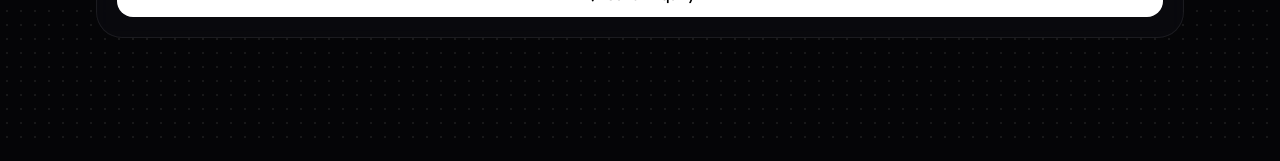
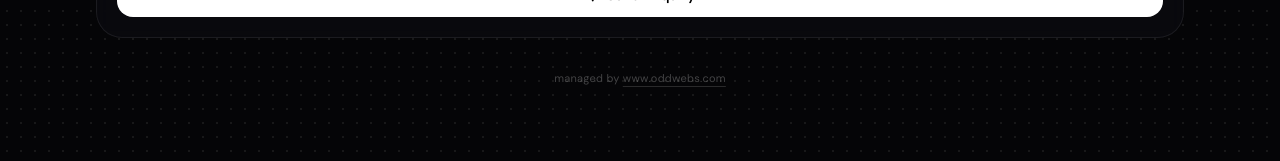
Before and after one commit to Goutamdhanani/kesari_website, a React (Vite) app: page / in a window 1280 px wide. Shown: the part 3902-4063 px from the top of the page. Built offline with nearby package versions, Linux system fonts and the light colour scheme; no server answers; a web font is replaced by a local one.

Commit message:
feat(footer): add minimal managed by www.oddwebs.com follow link

```diff
--- a/src/App.tsx
+++ b/src/App.tsx
@@ -896,6 +896,20 @@ export default function App() {
               </motion.div>
             )}
           </AnimatePresence>
+
+          <footer className="mt-8 pb-6 text-center">
+            <p className="text-[11px] tracking-wide text-white/25">
+              managed by{' '}
+              <a
+                href="https://www.oddwebs.com"
+                target="_blank"
+                rel="noopener noreferrer"
+                className="underline decoration-white/15 underline-offset-4 hover:text-white/60 hover:decoration-white/40 transition-colors"
+              >
+                www.oddwebs.com
+              </a>
+            </p>
+          </footer>
         </main>
       </div>
 
```
